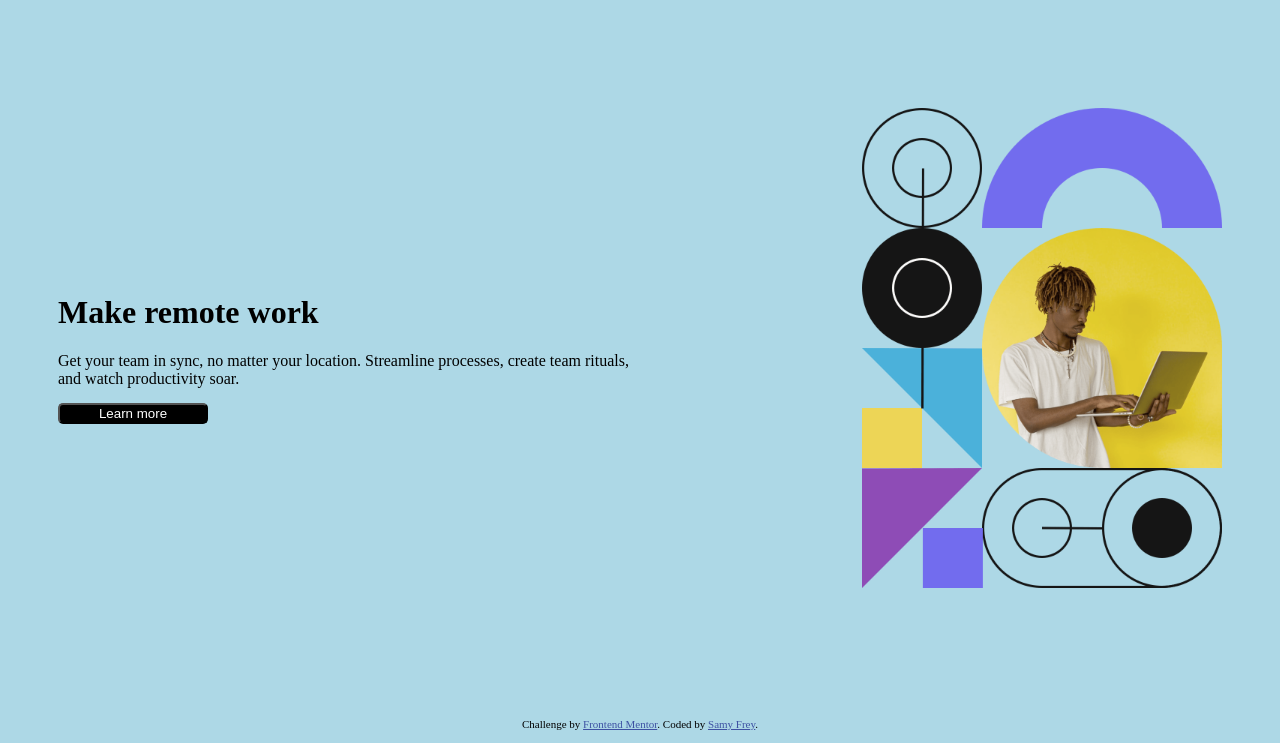
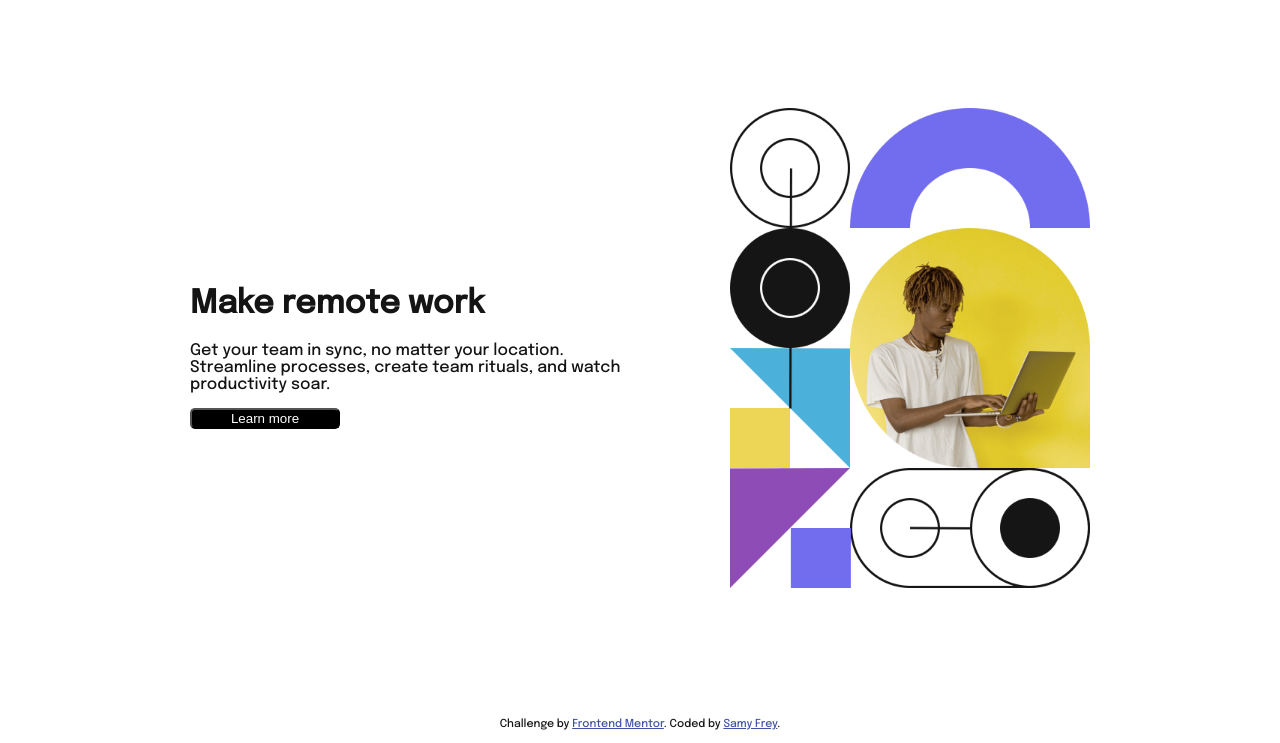
Before and after one commit to samyfrey/front-end-challenges, a plain HTML site: page dropdown-intro/intro-section-with-dropdown-navigation-main/index.html in a window 1280 px wide. Shown: the part 57-800 px from the top of the page. Drawn offline with Linux system fonts and the light colour scheme.

Commit message:
set up global var

```diff
--- a/dropdown-intro/intro-section-with-dropdown-navigation-main/style.css
+++ b/dropdown-intro/intro-section-with-dropdown-navigation-main/style.css
@@ -1,11 +1,28 @@
+@import url('https://fonts.googleapis.com/css2?family=Epilogue:wght@500&display=swap');
+
+:root {
+  --white: hsl(0, 0%, 98%);
+  --gray: hsl(0, 0%, 41%);
+  --black: hsl(0, 0%, 8%)
+}
+
+
+body{
+    font-family: Epilogue;
+    color: var(--black)
+}
+h1{
+    font-weight: 700;
+}
 .app-screen{
     margin: auto;
+    width: 1000px;
 
 }
 
 @media only screen and (min-width: 600px) {
   body {
-    background-color: lightblue;
+    /* background-color: lightblue; */
   }
   .landing-image>img {
     height: 60vh;
```
